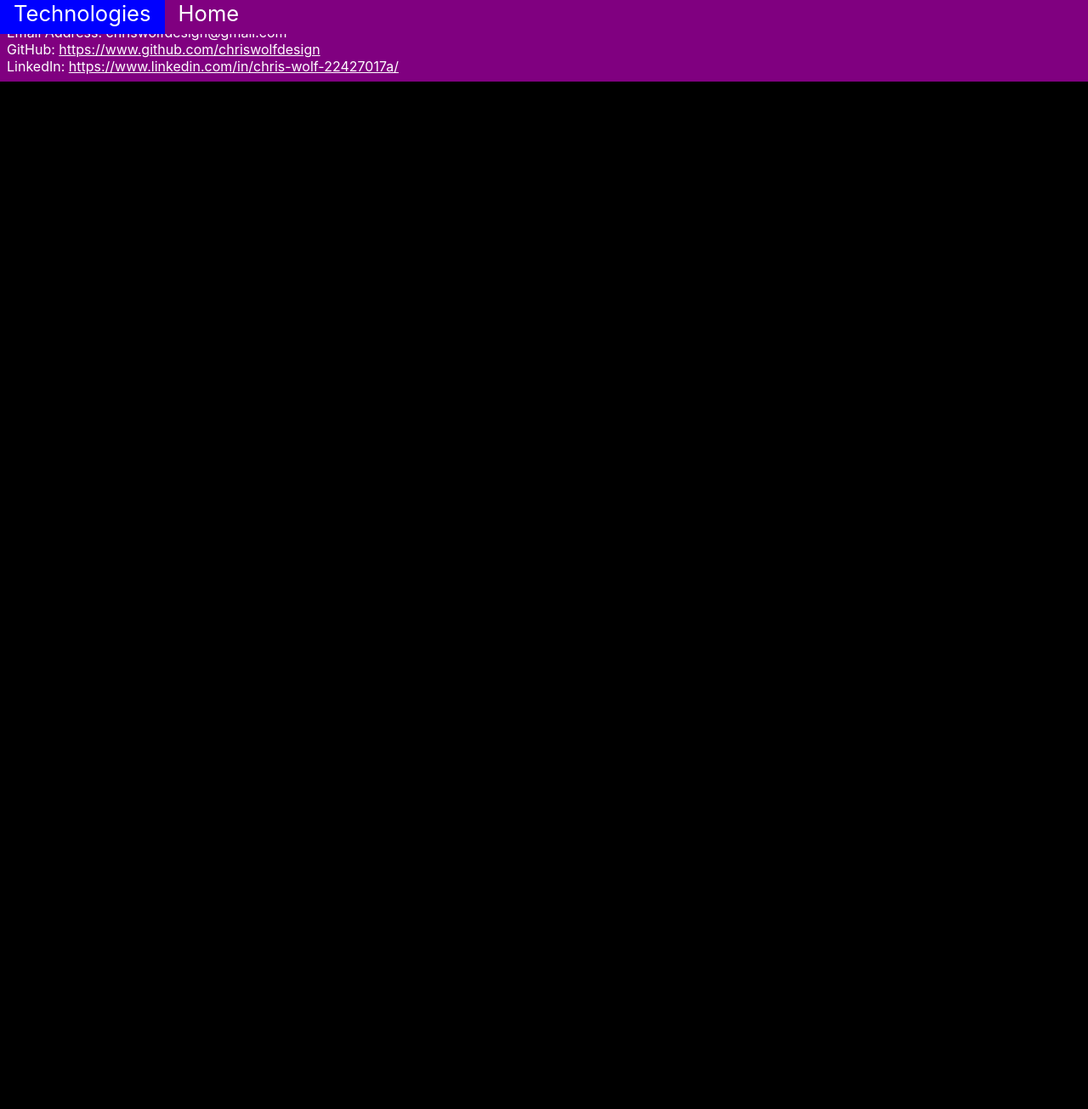
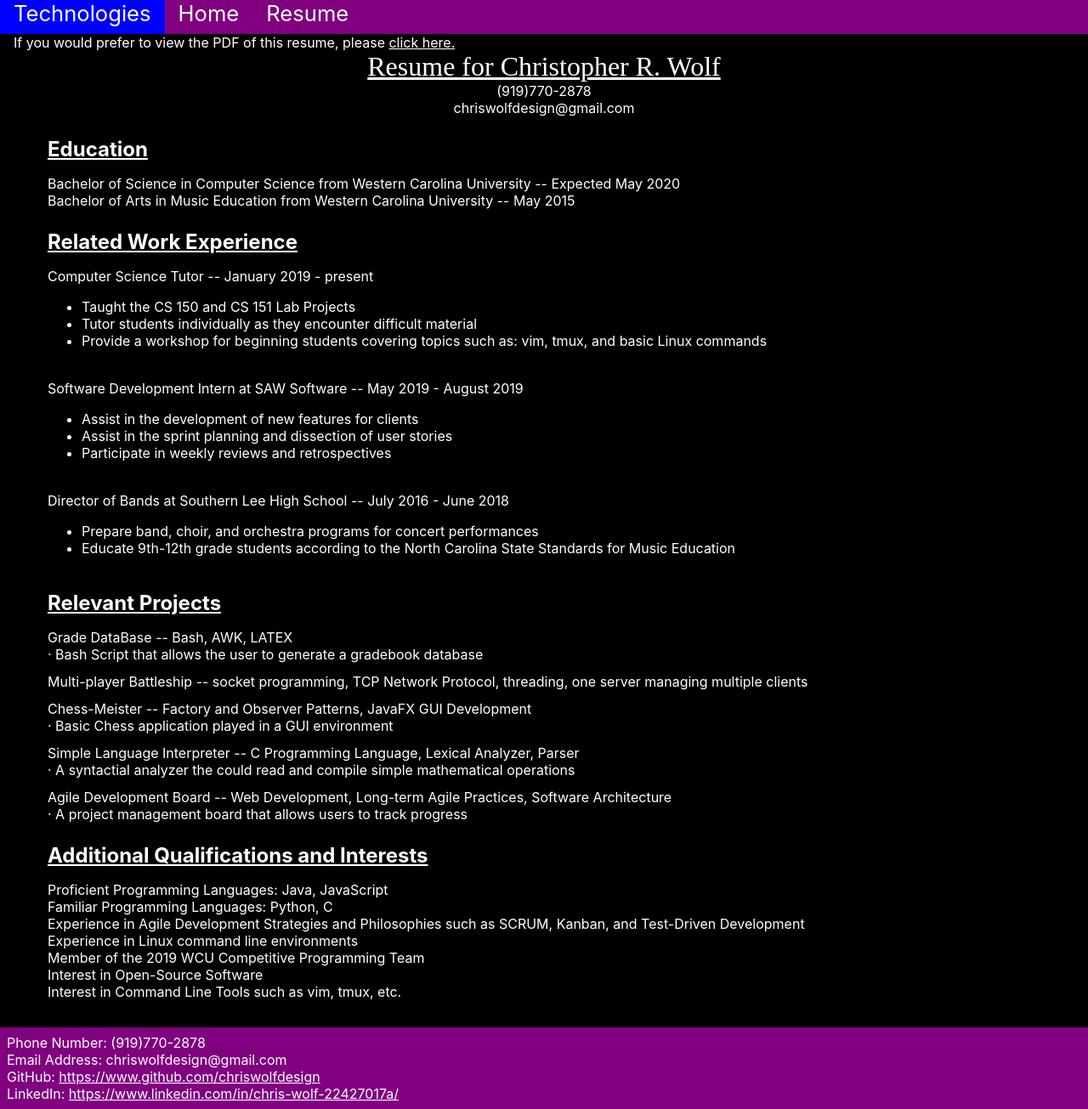
Before and after one commit to chriswolfdesign/chriswolfdesign, a React (Create React App) app: page /resume in a window 1280 px wide. Shown: the whole page at 85% size. Before the commit the page ends 800 px from the top, so only its background shows below. Built offline with nearby package versions, Linux system fonts and the light colour scheme.

Commit message:
Created the resume

```diff
--- a/src/App.js
+++ b/src/App.js
@@ -6,6 +6,7 @@ import TechnologyList from './components/TechnologyList';
 import Intro from './components/Intro';
 import About from './components/About';
 import Footer from './components/Footer';
+import Resume from './components/Resume'
 
 /**
  * App.js
@@ -34,8 +35,13 @@ function App() {
             <About />
           </React.Fragment>
         )} />
-        <Footer />
+        <Route path="/resume" render={props => (
+          <React.Fragment>
+            <Resume />
+          </React.Fragment>
+        )} />
       </Router>
+      <Footer />
     </div>
   );
 }
--- a/src/components/Header.js
+++ b/src/components/Header.js
@@ -30,6 +30,7 @@ export class Header extends Component {
         <NavBarButton text={"Technologies"}
         function={this.toggleTechnologyVisibility}/>
         <NavBarLinkButton text="Home" link="/home" />
+        <NavBarLinkButton text="Resume" link={"/resume"} />
       </div>
     );
   }
--- a/src/components/NavBarLinkButton.js
+++ b/src/components/NavBarLinkButton.js
@@ -1,5 +1,4 @@
 import React, { Component } from "react";
-import {BrowserRouter as Router, Link} from 'react-router-dom';
 
 /**
  * NavBarLinkButton.js
@@ -41,25 +40,22 @@ export class NavBarLinkButton extends Component {
     });
   }
 
+  onClick = () => {
+    window.location.assign(this.props.link);
+  }
+
   // generates the JSX for this NavBarLinkButton
   render() {
     return (
       <div
       style={this.getStyle()}
       onMouseEnter={this.toggleHover}
-      onMouseLeave={this.toggleHover}>
-        <Router>
-          <Link style={linkStyle} to={this.props.link}> {this.props.text}</Link>
-        </Router>
+      onMouseLeave={this.toggleHover}
+      onClick={this.onClick}>
+        {this.props.text}
       </div>
     )
   }
 }
 
-// the style for the embedded links
-const linkStyle = {
-  color: 'white',
-  textDecoration: 'none'
-}
-
 export default NavBarLinkButton
--- /dev/null
+++ b/src/components/Resume.js
@@ -0,0 +1,164 @@
+import React from "react";
+
+/**
+ * Resume.js
+ *
+ * Component responsible for generating the resume section of my webpage
+ *
+ * @author Chris Wolf
+ * @version 1.0.0 (January 5, 2019)
+ */
+
+function Resume() {
+  return (
+    <div style={resumeStyle}>
+      <div>
+        If you would prefer to view the PDF of this resume,
+        please <a style={linkStyle} href="https://drive.google.com/file/d/1ifb4YxiWTKB22fn6m_NpdwNgEdFN2Ywo/view?usp=sharing">click here.</a>
+      </div>
+      <div style={resumeHeader}>
+        Resume for Christopher R. Wolf
+      </div>
+      <div style={contactInfoStyle}>
+        (919)770-2878<br></br>
+        chriswolfdesign@gmail.com
+      </div>
+      <div style={resumeContent}>
+        <div style={topicHeader}>
+          Education
+        </div>
+        <div>
+          Bachelor of Science in Computer Science from Western Carolina University -- Expected May 2020<br></br>
+          Bachelor of Arts in Music Education from Western Carolina University
+          -- May 2015
+        </div>
+        <div style={topicHeader}>
+          Related Work Experience
+        </div>
+        <div>
+          Computer Science Tutor -- January 2019 - present
+          <ul>
+            <li>Taught the CS 150 and CS 151 Lab Projects</li>
+            <li>Tutor students individually as they encounter difficult
+              material
+            </li>
+            <li>Provide a workshop for beginning students covering topics such
+              as: vim, tmux, and basic Linux commands
+            </li>
+          </ul>
+          <br></br>
+          Software Development Intern at SAW Software -- May 2019 - August 2019
+          <ul>
+            <li>Assist in the development of new features for clients</li>
+            <li>
+              Assist in the sprint planning and dissection of user stories
+            </li>
+            <li>Participate in weekly reviews and retrospectives</li>
+          </ul>
+          <br></br>
+          Director of Bands at Southern Lee High School -- July 2016 - June 2018
+          <ul>
+            <li>
+              Prepare band, choir, and orchestra programs for concert performances
+            </li>
+            <li>
+              Educate 9th-12th grade students according to the North Carolina
+              State Standards for Music Education
+            </li>
+          </ul>
+        </div>
+        <div style={topicHeader}>
+          Relevant Projects
+        </div>
+        <div>
+          <div style={projectStyle}>
+            Grade DataBase -- Bash, AWK, LATEX<br></br>
+            &#183; Bash Script that allows the user to generate a gradebook
+            database
+            <div style={projectSeparators}></div>
+            Multi-player Battleship -- socket programming, TCP Network Protocol,
+            threading, one server managing multiple clients
+            <div style={projectSeparators}></div>
+            Chess-Meister -- Factory and Observer Patterns, JavaFX GUI
+            Development
+            <br></br>
+            &#183; Basic Chess application played in a GUI environment
+            <div style={projectSeparators}></div>
+            Simple Language Interpreter -- C Programming Language,
+            Lexical Analyzer, Parser<br></br>
+            &#183; A syntactial analyzer the could read and compile simple
+            mathematical operations
+            <div style={projectSeparators}></div>
+            Agile Development Board -- Web Development, Long-term Agile
+            Practices, Software Architecture<br></br>
+            &#183; A project management board that allows users to track
+            progress
+          </div>
+          <div style={topicHeader}>
+            Additional Qualifications and Interests
+          </div>
+          Proficient Programming Languages: Java, JavaScript<br></br>
+          Familiar Programming Languages: Python, C<br></br>
+          Experience in Agile Development Strategies and Philosophies such as
+          SCRUM, Kanban, and Test-Driven Development<br></br>
+          Experience in Linux command line environments<br></br>
+          Member of the 2019 WCU Competitive Programming Team<br></br>
+          Interest in Open-Source Software<br></br>
+          Interest in Command Line Tools such as vim, tmux, etc.
+        </div>
+      </div>
+    </div>
+  );
+}
+
+// style for the entire page
+const resumeStyle = {
+  marginTop: '5vh',
+  paddingLeft: '2vh',
+  paddingRight: '2vh'
+};
+
+// style for the embedded links
+const linkStyle = {
+  color: 'white',
+}
+
+// style for the header of the resume
+const resumeHeader = {
+  fontFamily: 'Lobster-Two, cursive',
+  fontSize: '4vh',
+  textAlign: 'center',
+  textDecoration: 'underline'
+}
+
+// style for the body of the resume
+const resumeContent = {
+  paddingLeft: '5vh',
+  paddingBottom: '4vh'
+}
+
+// style for each individual section header of the resume
+const topicHeader = {
+  fontWeight: 'bold',
+  textDecoration: 'underline',
+  paddingTop: '3vh',
+  paddingBottom: '2vh',
+  fontSize: '3vh'
+}
+
+// style for the contact section of the resume
+const contactInfoStyle = {
+  textAlign: 'center'
+}
+
+// style for the project section of the resume
+const projectStyle = {
+  lineHeight: '2.5vh'
+}
+
+// style for the seperators between each project
+const projectSeparators = {
+  height: '1.5vh'
+}
+
+export default Resume;
```
